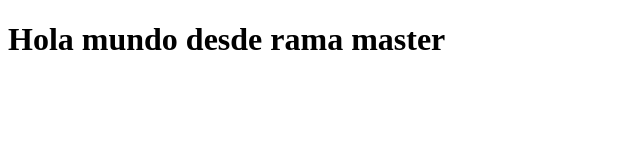
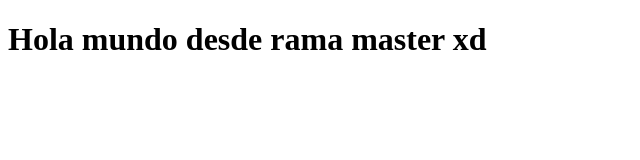
Before and after one commit to Daniel07Navarro/prueba, a plain HTML site: page index.html in a window 1280 px wide. Shown: the full height of the page, 0-640 px from the left. Drawn offline with Linux system fonts and the light colour scheme.

Commit message:
Modificando index

```diff
--- a/index.html
+++ b/index.html
@@ -7,6 +7,6 @@
 </head>
 <body>
     <!-- .gitignore  -->
-    <h1>Hola mundo desde rama master</h1>
+    <h1>Hola mundo desde rama master xd</h1>
 </body>
 </html>
```
